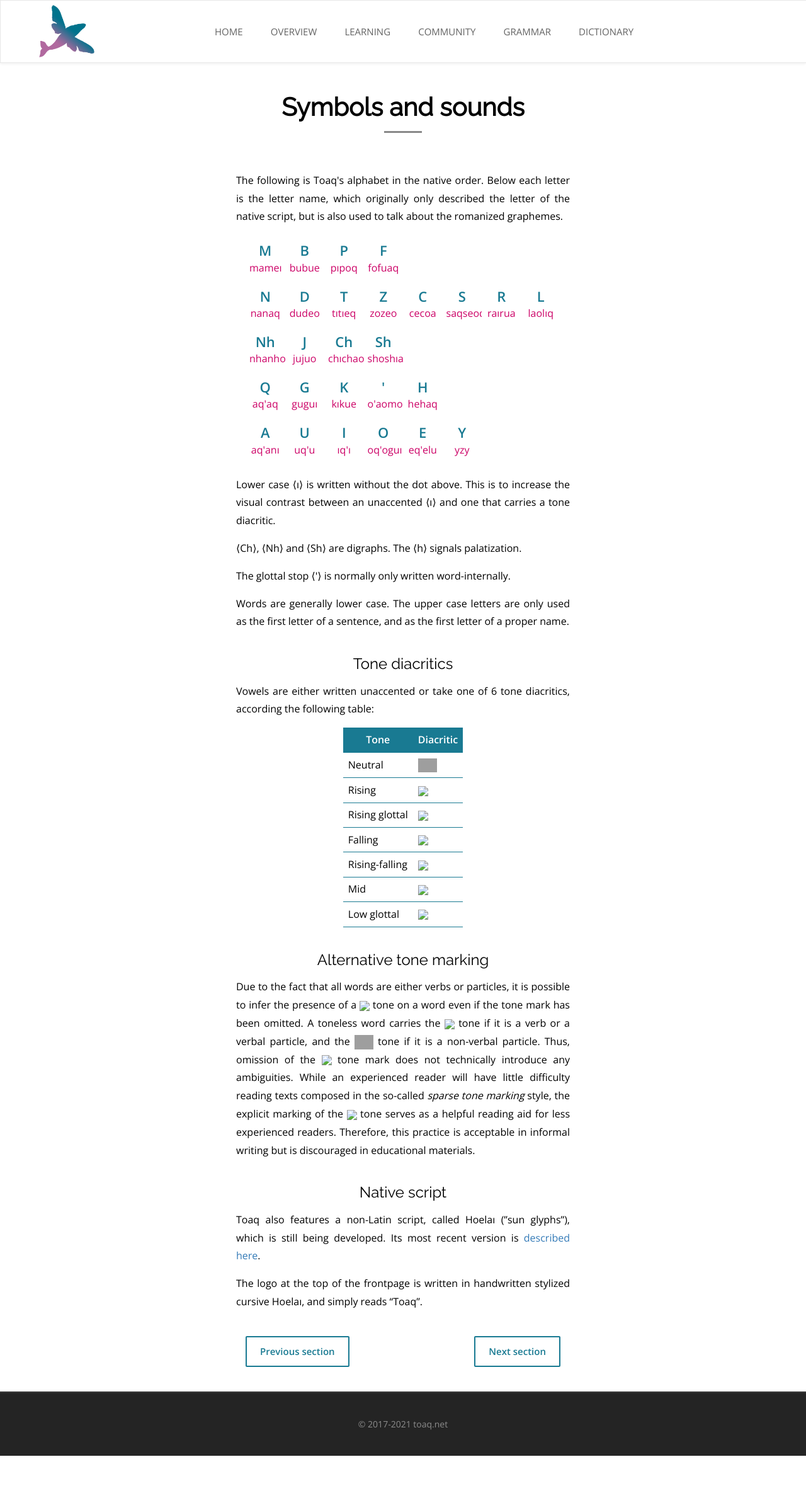
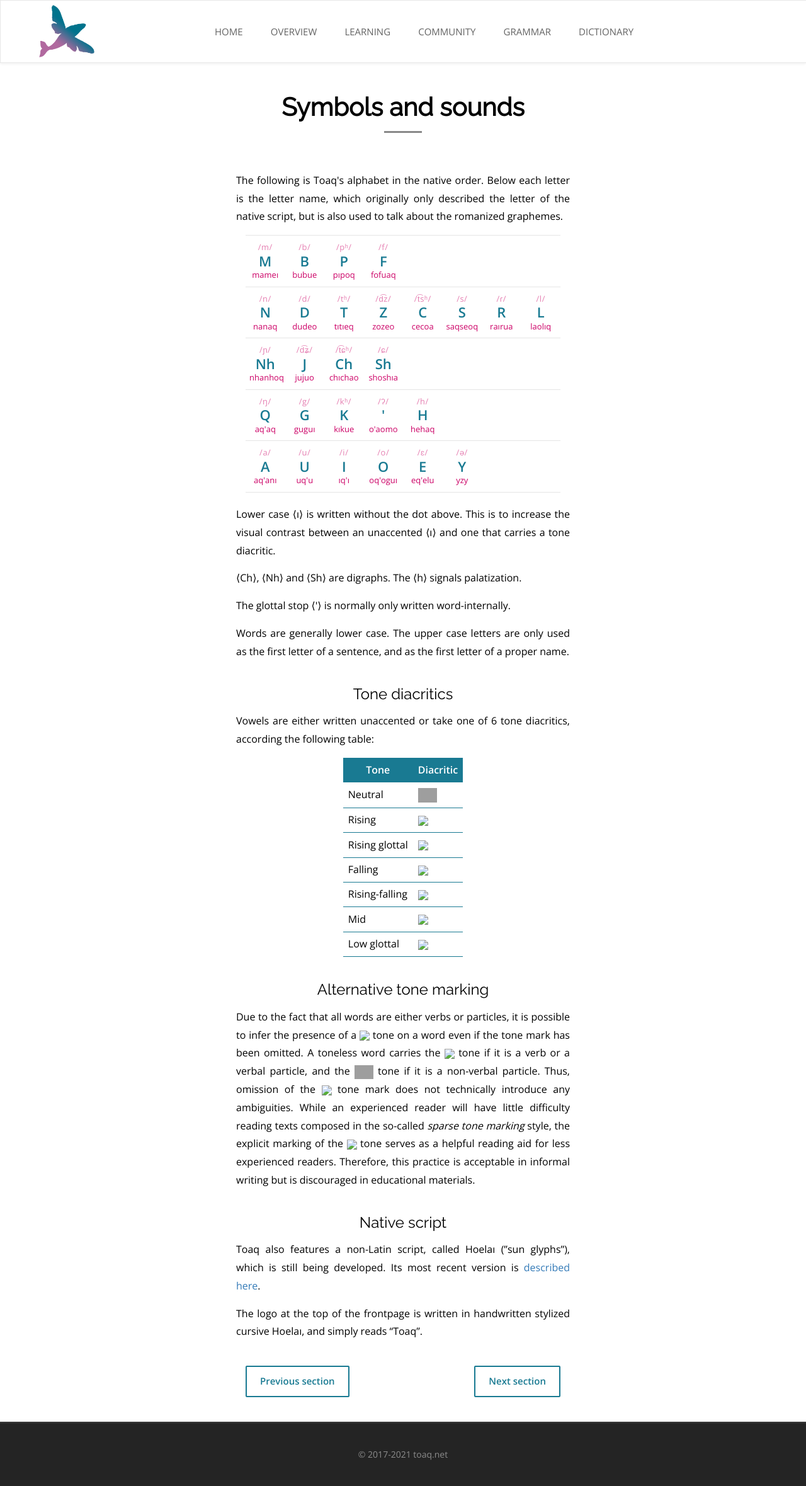
Before and after one commit to toaq/toaq.github.io, a Jekyll site: the page built from refgram/02/index.html, in a window 1280 px wide. Shown: the whole page at 63% size. Built offline with Jekyll 4.4.1, drawn with Linux system fonts in a browser that asks for light colours; nearby versions of some CDN libraries; before the commit the page ends 2311 px from its top, so only the background shows below that; grey boxes are pictures that could not be loaded.

Commit message:
IPA in alphabet table

```diff
--- a/refgram/02/index.html
+++ b/refgram/02/index.html
@@ -13,52 +13,52 @@ title: Symbols and sounds
 
 <table class="soundsymbols">
 <tr>
-	<td><button class="listen" onclick="PlaySound('mameı')"><div class="symbol">m</div><div class="exword">mameı</div></button></td>
-	<td><button class="listen" onclick="PlaySound('bubue')"><div class="symbol">b</div><div class="exword">bubue</div></button></td>
-	<td><button class="listen" onclick="PlaySound('pıpoq')"><div class="symbol">p</div><div class="exword">pıpoq</div></button></td>
-	<td><button class="listen" onclick="PlaySound('fofuaq')"><div class="symbol">f</div><div class="exword">fofuaq</div></button></td>
+	<td><button class="listen" onclick="PlaySound('mameı')"><div class="alphabet-ipa">/m/</div><div class="symbol">m</div><div class="exword">mameı<!--<br><span class="exword-ipa">/m/</span>--></div></button></td>
+	<td><button class="listen" onclick="PlaySound('bubue')"><div class="alphabet-ipa">/b/</div><div class="symbol">b</div><div class="exword">bubue<!--<br><span class="exword-ipa">/b/</span>--></div></button></td>
+	<td><button class="listen" onclick="PlaySound('pıpoq')"><div class="alphabet-ipa">/pʰ/</div><div class="symbol">p</div><div class="exword">pıpoq<!--<br><span class="exword-ipa">/pʰ/</span>--></div></button></td>
+	<td><button class="listen" onclick="PlaySound('fofuaq')"><div class="alphabet-ipa">/f/</div><div class="symbol">f</div><div class="exword">fofuaq<!--<br><span class="exword-ipa">/f/</span>--></div></button></td>
 	<td></td>
 	<td></td>
 	<td></td>
 	<td></td>
 </tr>
 <tr>
-	<td><button class="listen" onclick="PlaySound('nanaq')"><div class="symbol">n</div><div class="exword">nanaq</div></button></td>
-	<td><button class="listen" onclick="PlaySound('dudeo')"><div class="symbol">d</div><div class="exword">dudeo</div></button></td>
-	<td><button class="listen" onclick="PlaySound('tıtıeq')"><div class="symbol">t</div><div class="exword">tıtıeq</div></button></td>
-	<td><button class="listen" onclick="PlaySound('zozeo')"><div class="symbol">z</div><div class="exword">zozeo</div></button></td>
-	<td><button class="listen" onclick="PlaySound('cecoa')"><div class="symbol">c</div><div class="exword">cecoa</div></button></td>
-	<td><button class="listen" onclick="PlaySound('saqseoq')"><div class="symbol">s</div><div class="exword">saqseoq</div></button></td>
-	<td><button class="listen" onclick="PlaySound('raırua')"><div class="symbol">r</div><div class="exword">raırua</div></button></td>
-	<td><button class="listen" onclick="PlaySound('laolıq')"><div class="symbol">l</div><div class="exword">laolıq</div></button></td>
+	<td><button class="listen" onclick="PlaySound('nanaq')"><div class="alphabet-ipa">/n/</div><div class="symbol">n</div><div class="exword">nanaq<!--<br><span class="exword-ipa">/n/</span>--></div></button></td>
+	<td><button class="listen" onclick="PlaySound('dudeo')"><div class="alphabet-ipa">/d/</div><div class="symbol">d</div><div class="exword">dudeo<!--<br><span class="exword-ipa">/d/</span>--></div></button></td>
+	<td><button class="listen" onclick="PlaySound('tıtıeq')"><div class="alphabet-ipa">/tʰ/</div><div class="symbol">t</div><div class="exword">tıtıeq<!--<br><span class="exword-ipa">/tʰ/</span>--></div></button></td>
+	<td><button class="listen" onclick="PlaySound('zozeo')"><div class="alphabet-ipa">/d͡z/</div><div class="symbol">z</div><div class="exword">zozeo<!--<br><span class="exword-ipa">/d͡z/</span>--></div></button></td>
+	<td><button class="listen" onclick="PlaySound('cecoa')"><div class="alphabet-ipa">/t͡sʰ/</div><div class="symbol">c</div><div class="exword">cecoa<!--<br><span class="exword-ipa">/t͡sʰ/</span>--></div></button></td>
+	<td><button class="listen" onclick="PlaySound('saqseoq')"><div class="alphabet-ipa">/s/</div><div class="symbol">s</div><div class="exword">saqseoq<!--<br><span class="exword-ipa">/s/</span>--></div></button></td>
+	<td><button class="listen" onclick="PlaySound('raırua')"><div class="alphabet-ipa">/ɾ/</div><div class="symbol">r</div><div class="exword">raırua<!--<br><span class="exword-ipa">/ɾ/</span>--></div></button></td>
+	<td><button class="listen" onclick="PlaySound('laolıq')"><div class="alphabet-ipa">/l/</div><div class="symbol">l</div><div class="exword">laolıq<!--<br><span class="exword-ipa">/l/</span>--></div></button></td>
 </tr>
 <tr>
-	<td><button class="listen" onclick="PlaySound('nhanhoq')"><div class="symbol">nh</div><div class="exword">nhanhoq</div></button></td>
-	<td><button class="listen" onclick="PlaySound('jujuo')"><div class="symbol">j</div><div class="exword">jujuo</div></button></td>
-	<td><button class="listen" onclick="PlaySound('chıchao')"><div class="symbol">ch</div><div class="exword">chıchao</div></button></td>
-	<td><button class="listen" onclick="PlaySound('shoshıa')"><div class="symbol">sh</div><div class="exword">shoshıa</div></button></td>
+	<td><button class="listen" onclick="PlaySound('nhanhoq')"><div class="alphabet-ipa">/ɲ/</div><div class="symbol">nh</div><div class="exword">nhanhoq<!--<br><span class="exword-ipa">/ɲ/</span>--></div></button></td>
+	<td><button class="listen" onclick="PlaySound('jujuo')"><div class="alphabet-ipa">/d͡ʑ/</div><div class="symbol">j</div><div class="exword">jujuo<!--<br><span class="exword-ipa">/d͡ʑ/</span>--></div></button></td>
+	<td><button class="listen" onclick="PlaySound('chıchao')"><div class="alphabet-ipa">/t͡ɕʰ/</div><div class="symbol">ch</div><div class="exword">chıchao<!--<br><span class="exword-ipa">/t͡ɕʰ/</span>--></div></button></td>
+	<td><button class="listen" onclick="PlaySound('shoshıa')"><div class="alphabet-ipa">/ɕ/</div><div class="symbol">sh</div><div class="exword">shoshıa<!--<br><span class="exword-ipa">/ɕ/</span>--></div></button></td>
 	<td></td>
 	<td></td>
 	<td></td>
 	<td></td>
 </tr>
 <tr>
-	<td><button class="listen" onclick="PlaySound('aq\'aq')"><div class="symbol">q</div><div class="exword">aq'aq</div></button></td>
-	<td><button class="listen" onclick="PlaySound('guguı')"><div class="symbol">g</div><div class="exword">guguı</div></button></td>
-	<td><button class="listen" onclick="PlaySound('kıkue')"><div class="symbol">k</div><div class="exword">kıkue</div></button></td>
-	<td><button class="listen" onclick="PlaySound('o\'aomo')"><div class="symbol">'</div><div class="exword">o'aomo</div></button></td>
-	<td><button class="listen" onclick="PlaySound('hehaq')"><div class="symbol">h</div><div class="exword">hehaq</div></button></td>
+	<td><button class="listen" onclick="PlaySound('aq\'aq')"><div class="alphabet-ipa">/ŋ/</div><div class="symbol">q</div><div class="exword">aq'aq<!--<br><span class="exword-ipa">/ŋ/</span>--></div></button></td>
+	<td><button class="listen" onclick="PlaySound('guguı')"><div class="alphabet-ipa">/g/</div><div class="symbol">g</div><div class="exword">guguı<!--<br><span class="exword-ipa">/g/</span>--></div></button></td>
+	<td><button class="listen" onclick="PlaySound('kıkue')"><div class="alphabet-ipa">/kʰ/</div><div class="symbol">k</div><div class="exword">kıkue<!--<br><span class="exword-ipa">/kʰ/</span>--></div></button></td>
+	<td><button class="listen" onclick="PlaySound('o\'aomo')"><div class="alphabet-ipa">/ʔ/</div><div class="symbol">'</div><div class="exword">o'aomo<!--<br><span class="exword-ipa">/ʔ/</span>--></div></button></td>
+	<td><button class="listen" onclick="PlaySound('hehaq')"><div class="alphabet-ipa">/h/</div><div class="symbol">h</div><div class="exword">hehaq<!--<br><span class="exword-ipa">/h/</span>--></div></button></td>
 	<td></td>
 	<td></td>
 	<td></td>
 </tr>
 <tr>
-	<td><button class="listen" onclick="PlaySound('aq\'anı')"><div class="symbol">a</div><div class="exword">aq'anı</div></button></td>
-	<td><button class="listen" onclick="PlaySound('uq\'u')"><div class="symbol">u</div><div class="exword">uq'u</div></button></td>
-	<td><button class="listen" onclick="PlaySound('iq\'i')"><div class="symbol">ı</div><div class="exword">ıq'ı</div></button></td>
-	<td><button class="listen" onclick="PlaySound('oq\'oguı')"><div class="symbol">o</div><div class="exword">oq'oguı</div></button></td>
-	<td><button class="listen" onclick="PlaySound('eq\'elu')"><div class="symbol">e</div><div class="exword">eq'elu</div></button></td>
-	<td><button class="listen" onclick="PlaySound('yzy')"><div class="symbol">y</div><div class="exword">yzy</div></button></td>
+	<td><button class="listen" onclick="PlaySound('aq\'anı')"><div class="alphabet-ipa">/a/</div><div class="symbol">a</div><div class="exword">aq'anı<!--<br><span class="exword-ipa">/a/</span>--></div></button></td>
+	<td><button class="listen" onclick="PlaySound('uq\'u')"><div class="alphabet-ipa">/u/</div><div class="symbol">u</div><div class="exword">uq'u<!--<br><span class="exword-ipa">/u/</span>--></div></button></td>
+	<td><button class="listen" onclick="PlaySound('iq\'i')"><div class="alphabet-ipa">/i/</div><div class="symbol">ı</div><div class="exword">ıq'ı<!--<br><span class="exword-ipa">/i/</span>--></div></button></td>
+	<td><button class="listen" onclick="PlaySound('oq\'oguı')"><div class="alphabet-ipa">/o/</div><div class="symbol">o</div><div class="exword">oq'oguı<!--<br><span class="exword-ipa">/o/</span>--></div></button></td>
+	<td><button class="listen" onclick="PlaySound('eq\'elu')"><div class="alphabet-ipa">/ɛ/</div><div class="symbol">e</div><div class="exword">eq'elu<!--<br><span class="exword-ipa">/ɛ/</span>--></div></button></td>
+	<td><button class="listen" onclick="PlaySound('yzy')"><div class="alphabet-ipa">/ə/</div><div class="symbol">y</div><div class="exword">yzy<!--<br><span class="exword-ipa">/ə/</span>--></div></button></td>
 	<td></td>
 	<td></td>
 </tr>
--- a/style.css
+++ b/style.css
@@ -1055,7 +1055,11 @@ table.conjunctionexamples th {
 	table-layout: fixed;
 	width: 100%;
 	max-width: 500px;
-	font-weight: bold;
+}
+
+.soundsymbols tr {
+	border-top: 1px solid rgba(0,0,0,0.1);
+	border-bottom: 1px solid rgba(0,0,0,0.1);
 }
 
 .soundsymbols td {
@@ -1067,16 +1071,18 @@ table.conjunctionexamples th {
 	color: #197A92;
 	font-size: 22px;
 	text-transform: capitalize;
-}
-
-.exword {
+	font-weight: bold;
+	margin: -3px 0;
+}
+
+.exword, .alphabet-ipa {
 	color: #cc0066;
-	font-weight: normal;
-}
-
-.exeng {
-	color: black;
-	font-weight: normal;
+	font-size: 13px;
+}
+
+.alphabet-ipa {
+	opacity: 0.5;
+	letter-spacing: 0.5px;
 }
 
 
```
